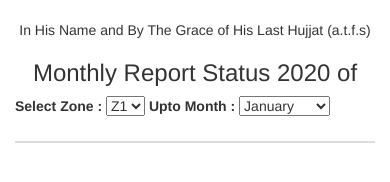
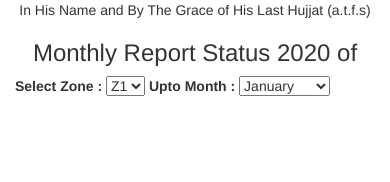
Before and after one commit to sayedkamyab/MonthlyReportStatus, a plain HTML site: page index.html in a window 390 px wide. Drawn offline with nearby package versions, Linux system fonts and the light colour scheme; a script that the page names is missing.

Commit message:
Revert "Responsive Table"
This reverts commit d5a89129aa5623f94b78d735e83f28eb6f1ae577.

```diff
--- a/UnScripted.js
+++ b/UnScripted.js
@@ -32,7 +32,6 @@ $(function()
       var fdata = data.filter(function(entry){
         return entry.Zone === $('#zone').val()
       })
-      debugger;
       var trh;
       trh = $('<tr/>');
       trh.append("<th>Level</th>");
--- a/index.html
+++ b/index.html
@@ -14,7 +14,6 @@
 </head>
     <body>
       <div class="container">
-        <br>
         <p>In His Name and By The Grace of His Last Hujjat (a.t.f.s)</p>
         <h3>Monthly Report Status 2020 of <span></span></h3>
         <label>Select Zone :</label>
@@ -44,7 +43,6 @@
           <option value="Dec">December</option>
         </select>
         <br><br>
-      <div class="table-responsive">
     <table class="table table-bordered">
       <thead>
       </thead>
@@ -52,6 +50,5 @@
       </tbody>
     </table>
   </div>
-</div>
   </body>
   </html>
```
